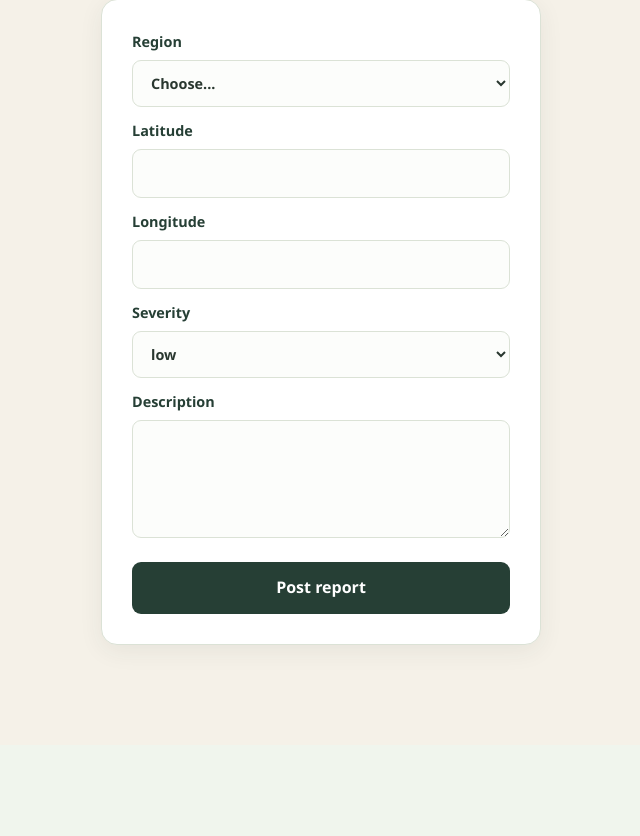
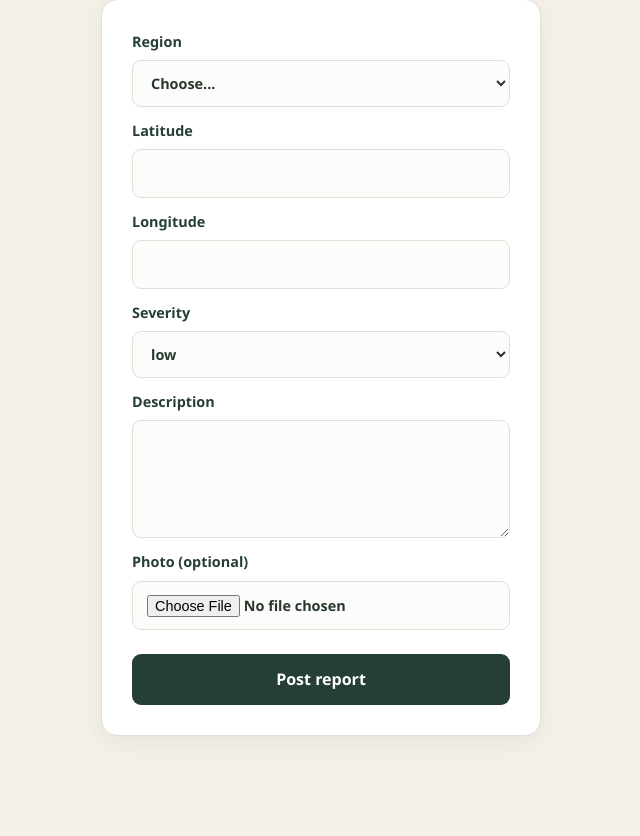
Before and after one commit to perlasamaha/Team--REP--Project, a Flask app: page /reports/new in a window 1280 px wide. Shown: the part 228-1064 px from the top of the page, without its empty margins (319-959 px from the left). Before the commit the page ends 877 px from the top, so only its background shows below. Run offline with Flask 3, Linux system fonts and the light colour scheme; the visitor is signed in with stand-in values (Sample User, id 1); some libraries are stand-ins or nearby versions.

Commit message:
Accept an optional photo when creating a report

```diff
--- a/app.py
+++ b/app.py
@@ -360,6 +360,22 @@ def upload_to_imagekit(file, ext):
     except (requests.RequestException, ValueError, KeyError) as e:
         raise RuntimeError("ImageKit upload failed") from e
 
+def save_report_photo(report, file, ext):
+    """Upload one validated photo and attach it. Flashes a message, never raises."""
+    if not os.environ.get("IMAGEKIT_PRIVATE_KEY"):
+        flash("The report was saved, but photo uploads are not configured on this server.")
+        return False
+    try:
+        url, file_id = upload_to_imagekit(file, ext)
+    except RuntimeError:
+        app.logger.exception("ImageKit upload failed")
+        flash("The report was saved, but the photo could not be uploaded. "
+              "You can add it from the report page.")
+        return False
+    db.session.add(ReportImage(report_id=report.id, image_url=url, file_id=file_id))
+    db.session.commit()
+    flash("Photo added.")
+    return True
 
 def delete_remote_image(file_id):
     """Best effort: the database stays the source of truth if this fails."""
@@ -391,6 +407,12 @@ def report_new():
     regions = {key: r["label"] for key, r in api_client.REGIONS.items()}
     if request.method == "POST":
         errors, params, description, data = validate_report_form(request.form)
+        photo = request.files.get("photo")
+        photo_ext = None
+        if photo is not None and photo.filename:
+            photo_error, photo_ext = validate_image_file(photo)
+            if photo_error:
+                errors["photo"] = photo_error
         if errors:
             return render_template("report_form.html", errors=errors,
                                    data=data, regions=regions), 400
@@ -399,6 +421,8 @@ def report_new():
         db.session.add(report)
         db.session.commit()
         flash("Report posted. It is marked as unverified.")
+        if photo_ext:
+            save_report_photo(report, photo, photo_ext)
         return redirect(url_for("report_detail", report_id=report.id))
     return render_template("report_form.html", errors={}, data={}, regions=regions)
 
--- a/templates/report_form.html
+++ b/templates/report_form.html
@@ -2,7 +2,7 @@
 {% block title %}{{ title or "Report a hazard" }}{% endblock %}
 {% block content %}
 <h1>{{ title or "Report a pothole" }}</h1>
-<form method="post" action="{{ form_action or url_for('report_new') }}" novalidate class="auth">
+<form method="post" action="{{ form_action or url_for('report_new') }}" enctype="multipart/form-data" novalidate class="auth">
   <label>Region
     <select name="region">
       <option value="">Choose...</option>
@@ -29,6 +29,13 @@
   <label>Description <textarea name="description" rows="4">{{ data.get('description','') }}</textarea></label>
   {% if errors.get('description') %}<span class="error">{{ errors['description'] }}</span>{% endif %}
 
+    {% if not form_action %}
+    <label>Photo (optional)
+      <input type="file" name="photo" accept="image/jpeg,image/png,image/webp">
+    </label>
+    {% if errors.get('photo') %}<span class="error">{{ errors['photo'] }}</span>{% endif %}
+  {% endif %}
+
   <button type="submit">{{ submit_label or "Post report" }}</button>
 </form>
 {% endblock %}
```
